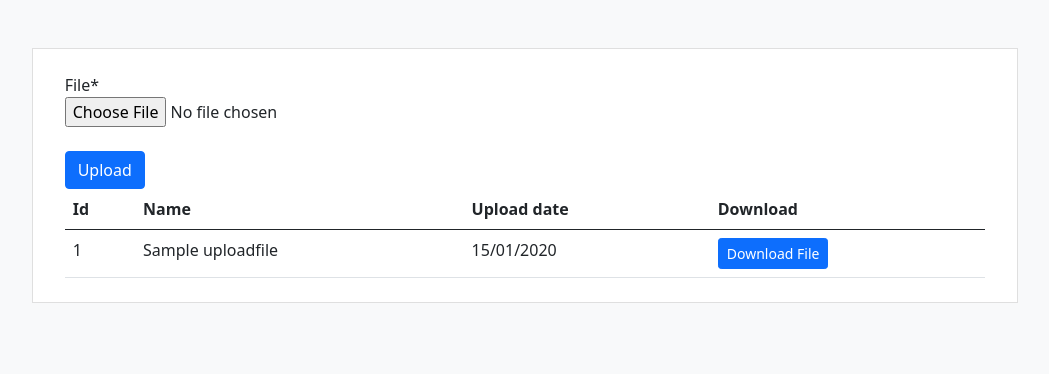
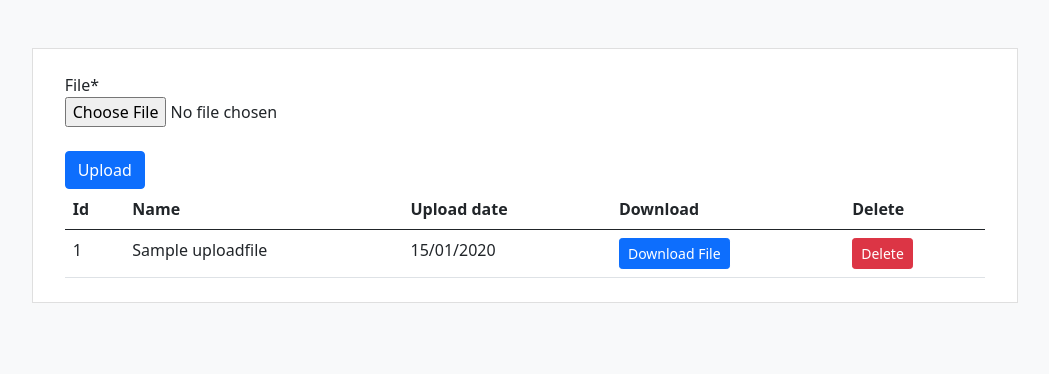
Before and after one commit to CunninghamL/ofb-apks, a Django app: page /upload-file in a window 1280 px wide. Shown: the part 56-430 px from the top of the page, without its empty margins (115-1164 px from the left). Run offline with Django 3.2, Linux system fonts and the light colour scheme; tables that the repository leaves empty hold one stand-in row (values such as "Sample post"); parts of the project's set-up code (start-up, migrations or seed data) failed here and were passed over; some libraries are stand-ins or nearby versions.

Commit message:
add delete shate file

```diff
--- a/apps/models.py
+++ b/apps/models.py
@@ -50,3 +50,8 @@ class UploadFiles(models.Model):
     file = models.FileField(upload_to='files-upload/', null=True, blank=True)
     name = models.CharField(max_length=128, null=True, blank=True)
     created_at = models.DateTimeField(auto_now_add=True)
+
+    def delete(self, using=None, keep_parents=False):
+        if os.path.isfile(self.file.url[1:]):
+            os.remove(self.file.url[1:])
+        super().delete(using=None, keep_parents=False)
--- a/apps/urls.py
+++ b/apps/urls.py
@@ -12,6 +12,7 @@ urlpatterns = [
     path('install/<int:pk>', InstallView.as_view(), name='install'),
     path('plist/<int:version_id>', ios_app_plist, name='ios_app_plist'),
     path('upload-file', UploadFileView.as_view(), name='upload-file'),
+    path('upload-file/<int:pk>', UploadFileDeleteView.as_view(), name='file-upload-delete'),
 
     path('accounts/', include('django.contrib.auth.urls')),
 ]
--- a/apps/views.py
+++ b/apps/views.py
@@ -108,3 +108,13 @@ class UploadFileView(FormView, ListView):
 
     def get_queryset(self):
         return UploadFiles.objects.all().order_by('-created_at')
+
+
+class UploadFileDeleteView(DeleteView):
+    model = UploadFiles
+
+    def get_success_url(self, **kwargs):
+        return reverse_lazy('upload-file')
+
+    def get(self, request, *arg, **kwargs):
+        return self.post(request, *arg, **kwargs)
--- a/templates/upload_file.html
+++ b/templates/upload_file.html
@@ -14,6 +14,7 @@
             <th>Name</th>
             <th>Upload date</th>
             <th>Download</th>
+            <th>Delete</th>
         </tr>
         </thead>
         <tbody>
@@ -25,6 +26,13 @@
                 <td>
                     <a href="{{ item.file.url }}" class='btn btn-primary btn-sm' target="blank">Download File</a>
                 </td>
+                <td>
+                    <form method="POST" action="{% url 'file-upload-delete' item.pk %}">
+                        {% csrf_token %}
+                        <button class='btn btn-danger btn-sm'>Delete</button>
+                    </form>
+
+                </td>
             </tr>
         {% endfor %}
         </tbody>
```
